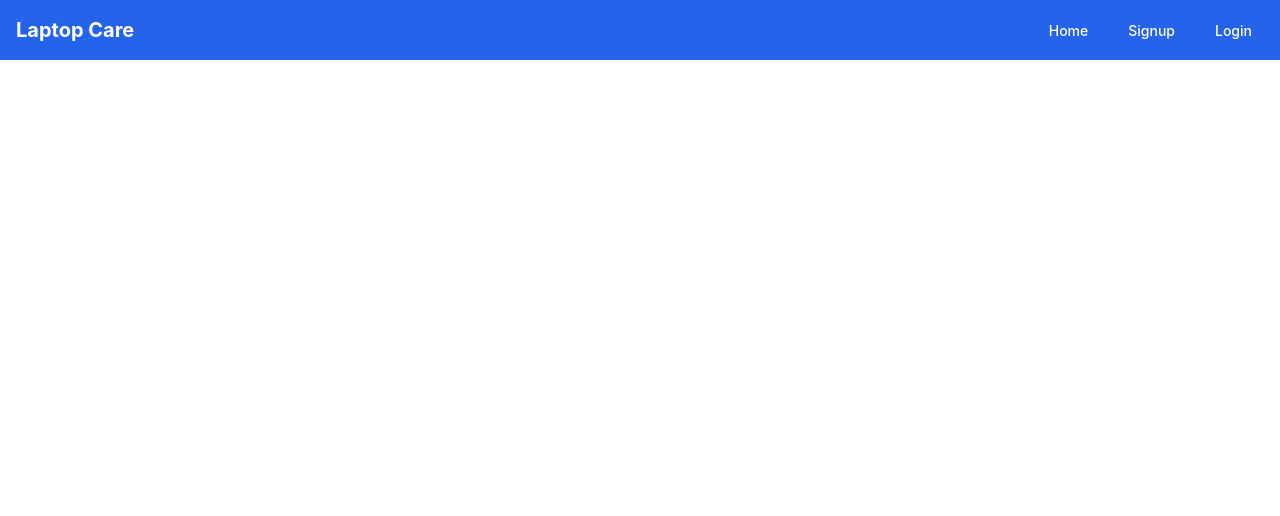
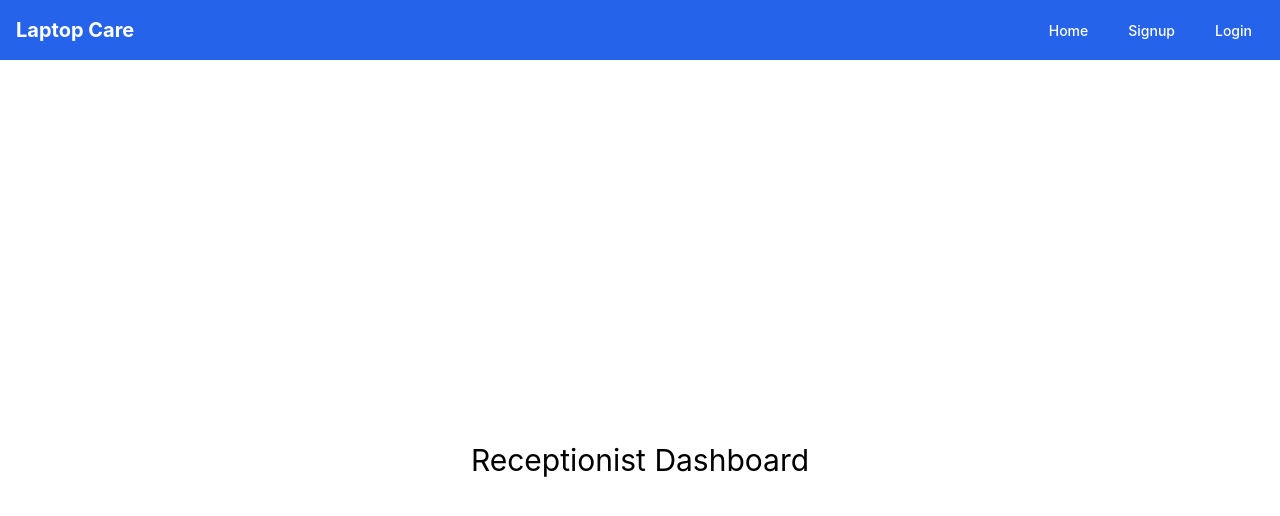
Before and after one commit to tomutanyi/laptop-care-client, a React (Create React App) app: page /receptionist in a window 1280 px wide. Shown: the top 516 px of the page. Built offline with nearby package versions, Linux system fonts and the light colour scheme.

Commit message:
added receptionist.js and routes

```diff
--- a/src/components/App.js
+++ b/src/components/App.js
@@ -8,6 +8,7 @@ import Login from './Login';
 import JobCard from './JobCard';
 import Technician from './Technician';
 import Admin from './Admin';
+import Receptionist from './Receptionist';
 
 const App = () => {
   return (
@@ -22,6 +23,7 @@ const App = () => {
             <Route path="/jobcard" element={<JobCard />} />
             <Route path="/technician" element={<Technician />} />
             <Route path="/admin" element={<Admin />} />
+            <Route path="/receptionist" element={<Receptionist />} />
           </Routes>
         </div>
       </Router>
--- a/src/components/Login.js
+++ b/src/components/Login.js
@@ -48,6 +48,8 @@ const Login = () => {
           navigate('/admin');
         } else if (role === 'technician') {
           navigate('/technician');
+        } else if (role === 'receptionist') {
+          navigate('/receptionist');
         } else {
           // Default navigation for other roles, e.g., clerk
           navigate('/');
--- /dev/null
+++ b/src/components/Receptionist.js
@@ -0,0 +1,11 @@
+import React from 'react';
+
+const Receptionist = () => {
+  return (
+    <div className="min-h-screen flex items-center justify-center">
+      <h1 className="text-3xl">Receptionist Dashboard</h1>
+    </div>
+  );
+};
+
+export default Receptionist;
```
